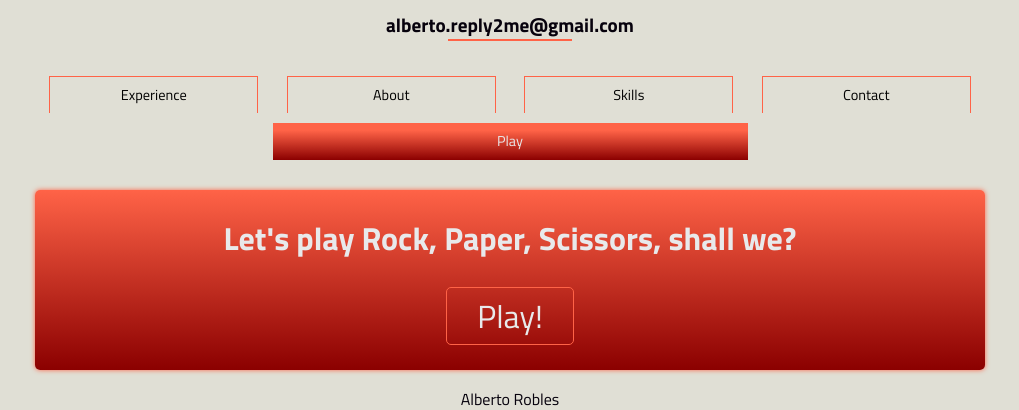
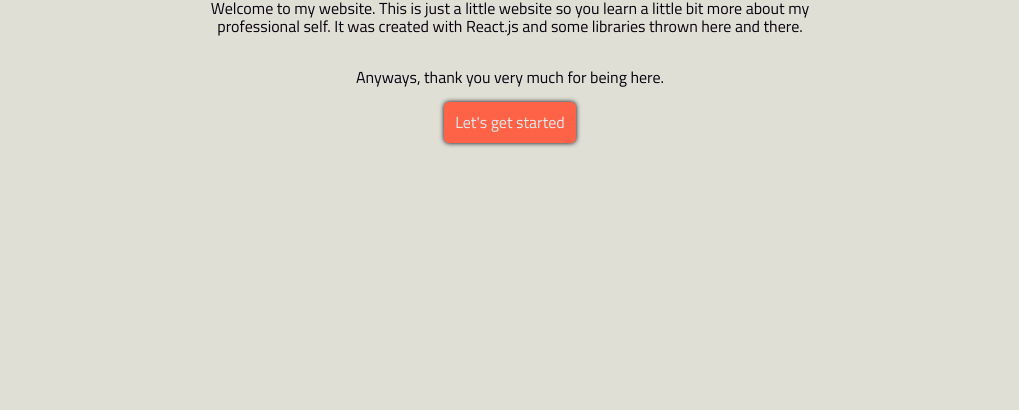
Before and after one commit to AlOaks/my_website, a React app: page / in a window 1280 px wide. Shown: the part 377-787 px from the top of the page, without its empty margins (130-1149 px from the left). Built offline with nearby package versions, Linux system fonts and the light colour scheme.

Commit message:
States reset

```diff
--- a/js/App.jsx
+++ b/js/App.jsx
@@ -16,8 +16,8 @@ export default class App extends Component {
     constructor() {
         super();
         this.state = {
-            activeView: 'Play',
-            welcome: false
+            activeView: 'About',
+            welcome: true
         }
 
         this.changeView = this.changeView.bind(this);
```
Also changed, not shown: 1 other file (tests, documents, lock files or other folders).
